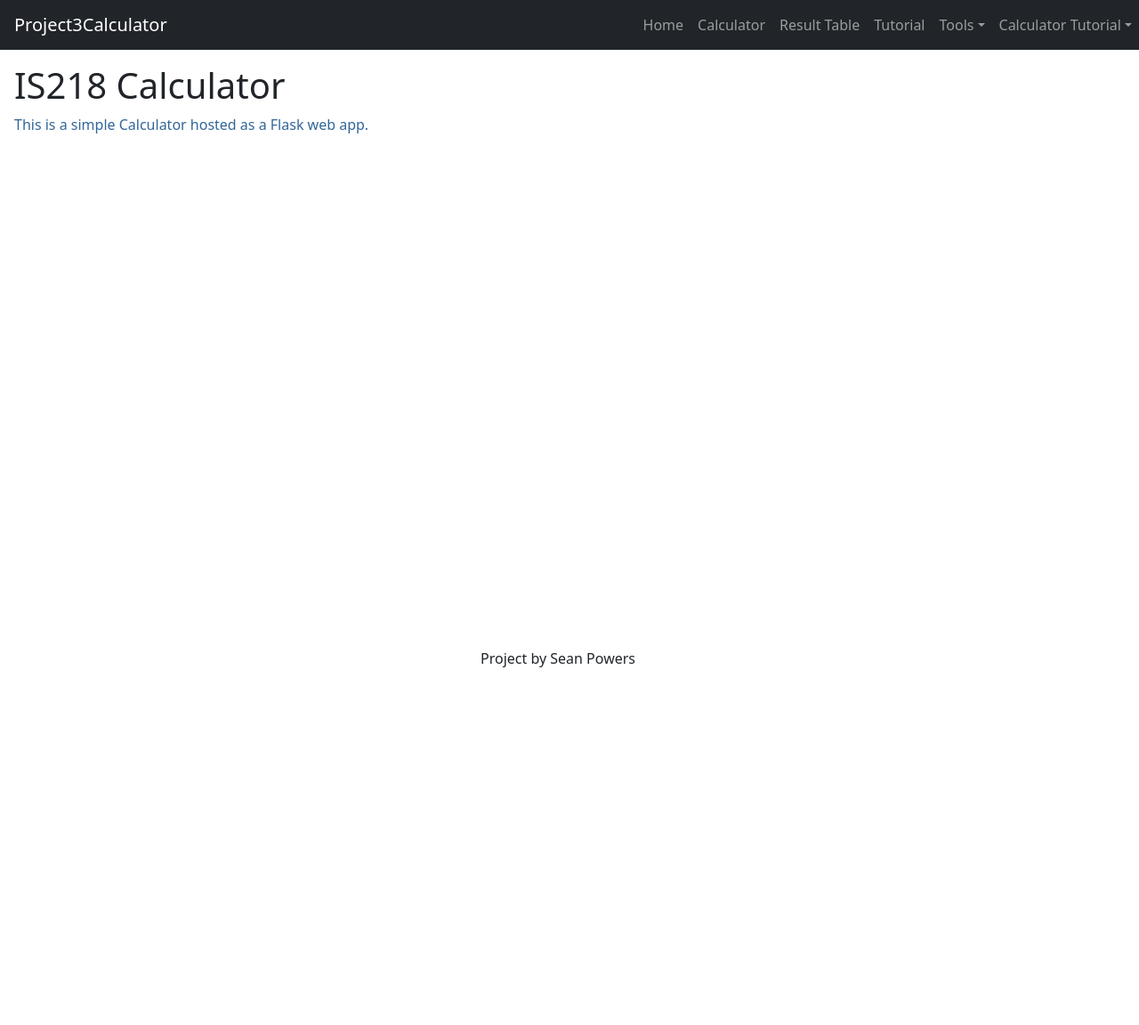
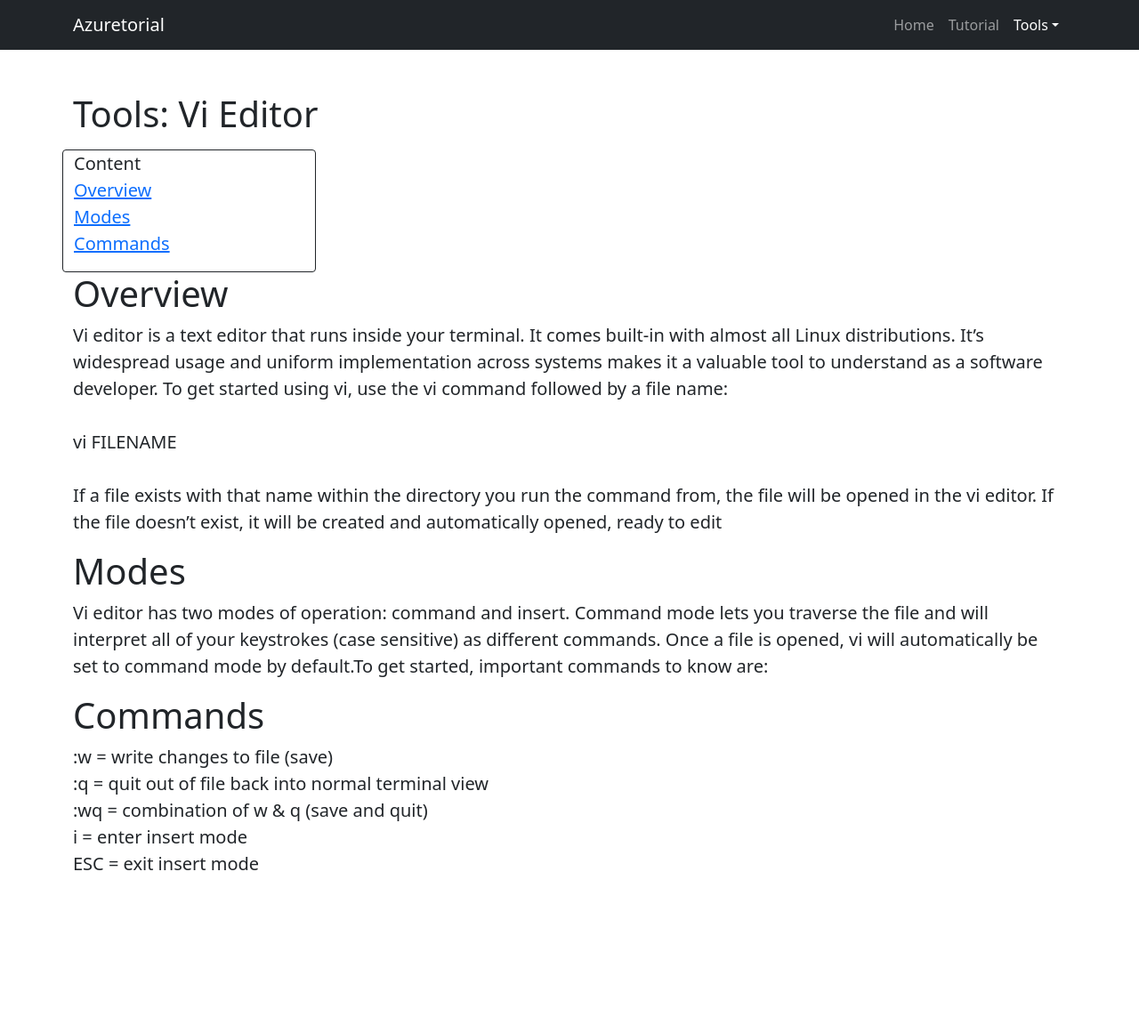
Before and after one commit to SPowers123/Project3v2, a Flask app: page / in a window 1280 px wide. Shown: the whole page at 89% size. Before the commit the page ends 750 px from the top, so only its background shows below. Run offline with Flask 2, Linux system fonts and the light colour scheme; some libraries are stand-ins or nearby versions.

Commit message:
Add files via upload

```diff
--- a/app/templates/index.html
+++ b/app/templates/index.html
@@ -1,16 +1,100 @@
-{% extends "base.html" %}
-{% block title %}Index{% endblock %}
-{% block head %}
-    {{ super() }}
-    <style type="text/css">
-        .important { color: #336699; }
-    </style>
-{% endblock %}
-{% block content %}
-    <h1>IS218 Calculator</h1>
-    <p class="important">
-      This is a simple Calculator hosted as a Flask web app.
-    </p>
+<!DOCTYPE html>
+<html lang="en">
+<head>
+    <meta charset="utf-8" />
+    <meta name="viewport" content="width=device-width, initial-scale=1, shrink-to-fit=no" />
+    <title>Azuretorial - Vi</title>
+    <!-- Favicon-->
+    <link rel="icon" type="image/x-icon" href="/assets/favicon.ico" />
+    <!-- Core theme CSS (includes Bootstrap)-->
+    <link href="/css/styles.css" rel="stylesheet" />
+    <style>
+        .content-col{
+          border: 1px solid #212529;
+        }
+      </style>
+</head>
+<body>
+<!-- Responsive navbar-->
+<nav class="navbar navbar-expand-lg navbar-dark bg-dark">
+    <div class="container">
+        <a class="navbar-brand" href="/">Azuretorial</a>
+        <button class="navbar-toggler" type="button" data-bs-toggle="collapse" data-bs-target="#navbarSupportedContent" aria-controls="navbarSupportedContent" aria-expanded="false" aria-label="Toggle navigation"><span class="navbar-toggler-icon"></span></button>
+        <div class="collapse navbar-collapse" id="navbarSupportedContent">
+            <ul class="navbar-nav ms-auto mb-2 mb-lg-0">
+                <li class="nav-item"><a class="nav-link" aria-current="page" href="/">Home</a></li>
+                <li class="nav-item"><a class="nav-link" href="/tutorial/">Tutorial</a></li>
+                <li class="nav-item dropdown">
+                    <a class="nav-link active dropdown-toggle" id="navbarDropdown" href="#" role="button" data-bs-toggle="dropdown" aria-expanded="false">Tools</a>
+                    <ul class="dropdown-menu dropdown-menu-end" aria-labelledby="navbarDropdown">
+                        <li><a class="dropdown-item" href="/tools/git/">Git</a></li>
+                        <li><a class="dropdown-item" href="/tools/docker/">Docker</a></li>
+                        <li><hr class="dropdown-divider" /></li>
+                        <li><a class="dropdown-item" href="/tools/linux/">Linux Commands</a></li>
+                        <li><a class="dropdown-item" href="/tools/vi/">Vi Editor</a></li>
+                    </ul>
+                </li>
+            </ul>
+        </div>
+    </div>
+</nav>
+<!-- Page content-->
+<div class="container">
+    <div class="row justify-content-between">
+        <div class="col">
+            <div class="mt-5">
+                <h1>Tools: Vi Editor</h1>
+            </div>
+        </div>
+    </div>
+    <div class="row">
+        <div class="col-3 content-col rounded mt-2">
+            <p class="lead">Content<br>
+                <a href="#overview">Overview</a><br>
+                <a href="#modes">Modes</a><br>
+                <a href="#commands">Commands</a>
+            </p>
+        </div>
+    </div>
+    <div class="row">
+        <div class="col">
+            <h1 id="content">Overview</h1>
+            <p class="lead">Vi editor is a text editor that runs inside your terminal. It comes built-in with almost all Linux distributions. It’s widespread usage and uniform implementation across systems makes it a valuable tool to understand as a software developer. To get started using vi, use the vi command followed by a file name:<br><br>
 
+vi FILENAME<br><br>
 
-{% endblock %}
+If a file exists with that name within the directory you run the command from, the file will be opened
+in the vi editor. If the file doesn’t exist, it will be created and automatically opened, ready to edit
+</p>
+
+        </div>
+    </div>
+    <div class="row">
+        <div class="col">
+            <h1 id="modes">Modes</h1>
+            <p class="lead">
+Vi editor has two modes of operation: command and insert. Command mode lets you traverse the file
+and will interpret all of your keystrokes (case sensitive) as different commands. Once a file is opened,
+vi will automatically be set to command mode by default.To get started, important commands to know are:</p>
+
+        </div>
+    </div>
+    <div class="row">
+        <div class="col">
+            <h1 id="commands">Commands</h1>
+            <p class="lead"> :w = write changes to file (save)
+                             <br>:q = quit out of file back into normal terminal view
+                             <br>:wq = combination of w & q (save and quit)
+                             <br>i = enter insert mode
+                             <br>ESC = exit insert mode
+ <br><br><br><br><br><br></p>
+
+        </div>
+    </div>
+  </div>
+<!-- Bootstrap core JS-->
+<script src="https://cdn.jsdelivr.net/npm/bootstrap@5.1.1/dist/js/bootstrap.bundle.min.js"></script>
+<!-- Core theme JS-->
+<script src="/js/scripts.js"></script>
+</body>
+</html>
```
Also changed, not shown: 4 other files.
